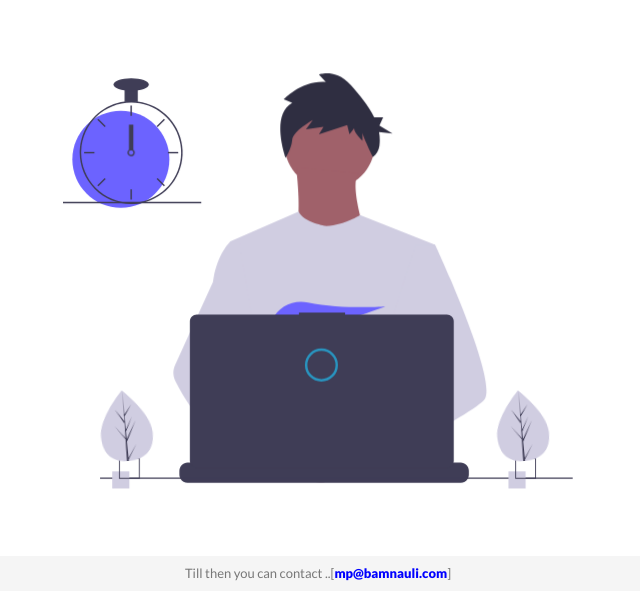
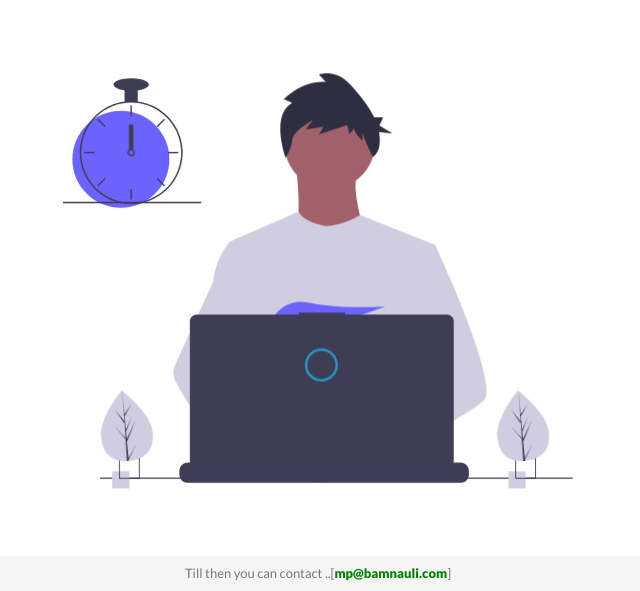
Before and after one commit to amitakulu/bamnauli, a plain HTML site: page index.html in a window 1280 px wide. Shown: the part 209-800 px from the top of the page, without its empty margins (322-962 px from the left). Drawn offline with nearby package versions, Linux system fonts and the light colour scheme.

Commit message:
Update index.html
kk

```diff
--- a/index.html
+++ b/index.html
@@ -249,7 +249,7 @@
     </div>
       <footer class="footer">
         <div class="container text-center">
-          <span>Till then you can contact ..[<b><font color='blue'>mp@bamnauli.com</font></b>]</span>
+          <span>Till then you can contact ..[<b><font color='green'>mp@bamnauli.com</font></b>]</span>
         </div>
       </footer>
 
```
